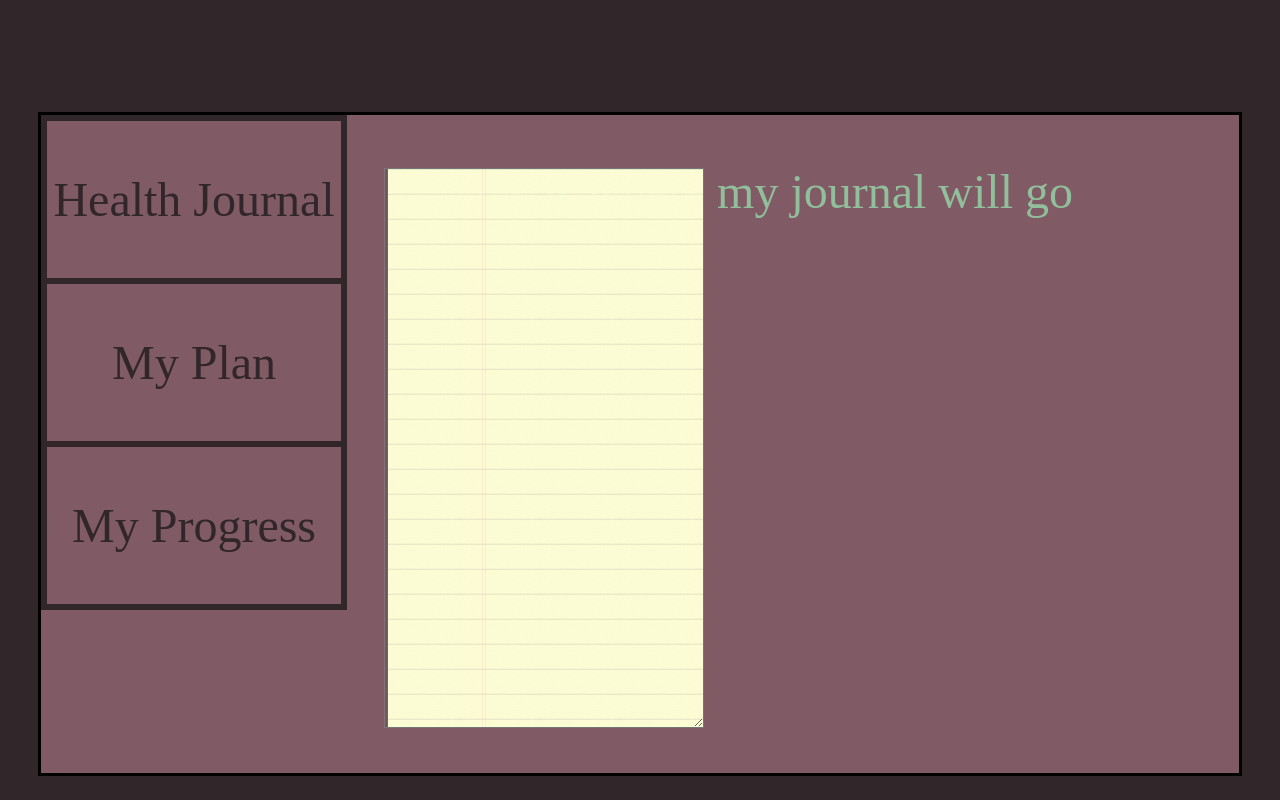
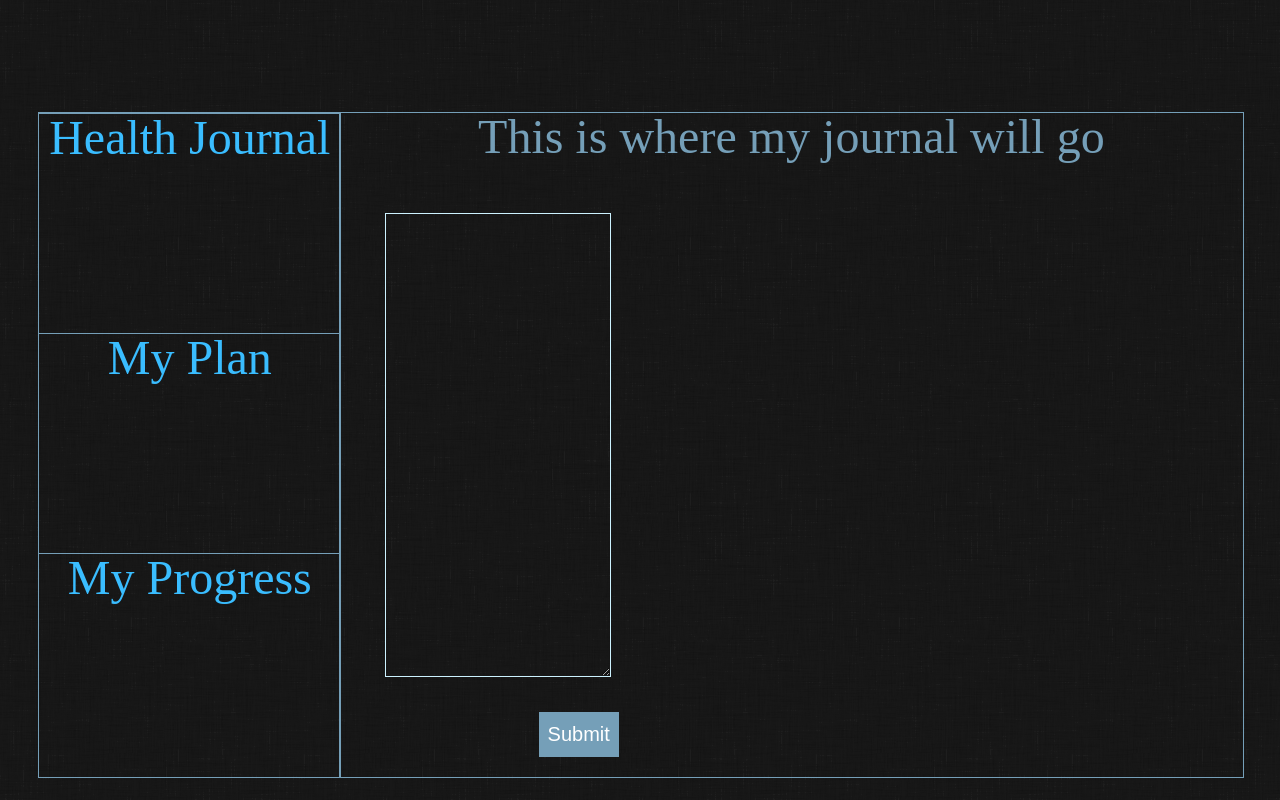
Before and after one commit to vibhar/health-app, a plain HTML site: page static/index.html in a window 1280 px wide. Drawn offline with nearby package versions, Linux system fonts and the light colour scheme; no server answers.

Commit message:
Fixed style

```diff
--- a/static/css/style.css
+++ b/static/css/style.css
@@ -1,14 +1,11 @@
 body {
-	background-color: #31262A;
+	background: url('../img/linen.png');
 	font-style: Lato;
-	font-weight: italic;
 	font-size: 48px;
 }
 
 .transbox {
-	background-color: #805A65;
-	border:3px solid black;
-	position: absolute;
+	position: fixed;
 	top:14%;
 	bottom:3%;
 	left:3%;
@@ -16,50 +13,74 @@ body {
 }
 
 .sidebar {
-	background-color: #805A65;
-	color: #31262A;
-	left: 5%;
+	position: relative;
+	color: #3ABDFF;
 	text-align: center;
  	width: 25%;
- 	border: 3px solid #31262A;
+ 	height: 100%;
+ 	border: 1px solid #759FB8;
 }
 
 li {
-	border: 3px solid #31262A;
+	position: relative;
+	border-top: 1px solid #759FB8;
 	vertical-align: center;
-	padding-top: 55px;
-	padding-bottom: 54px;
+	width: 100%;
+	height: 33%;
 }
 
 li:hover {
-	background-color: #9D7A7E;
+	background-color: #CCF2FF;
+	color: #3ABDFF;
 }
 
 #clicked {
-  background-color: #9D7A7E;
+  background-color: #CCF2FF;
 }
 
 .data {
-  color: #91BF9B;
-  width: 70%;
+  position: relative;
+  border: 1px solid #759FB8;
+  color: #759FB8;
+  top:0%;
+  left:25%;
+  width: 75%;
+  height: 100%;
   position: absolute;
-  top: 5%;
-  right: 5%;
   text-align: center;
-  padding-top: 20px;
+}
+
+textarea + .button {
+	font-size: 20px;
+	color: #FFF;
+	background-color: #759FB8;
+	position: absolute;
+	height: 45px;
+	width: 80px;
+	bottom: 3%;
+ 	left: 22%;
+	vertical-align: 10px;
+	border: none;
+}
+
+.button:hover {
+	background-color: #3ABDFF;
 }
 
 .data textarea {
- background: url(../img/notebook.png) repeat-y;
- position: fixed;
- left: 30%;
+ background: url(../img/linen.png) repeat-y;
+ position: absolute;
+ top: 15%;
+ left: 5%;
  width: 25%;
  height: 70%;
  font: normal 14px lato;
  line-height: 25px;
+ border-color: #CCF2FF;
+ color: #CCF2FF;
 }
 
-td{
+td {
     position: relative;
     width: 75px;
     height: 50px;
@@ -68,13 +89,13 @@ td{
     text-align: center;
 }
 
-td div{
+td div {
     position: absolute;
     top: 0;
     left: 0;
     font-size: 15px;
 }
 
-table{
+table {
     border: 5px solid;
 }
--- a/static/index.html
+++ b/static/index.html
@@ -14,8 +14,11 @@
 			<ul>
 		</div>
 		<div class="data" id="healthJournalScreen">
-			<textarea>
-			</textarea>
+			<form id="journalentry">
+				<textarea>
+				</textarea>
+				<input class="button" type="submit" value="Submit">
+			</form>
 			This is where my journal will go
 		</div>
 		<div class="data" id="myPlanScreen" style="display: none">
```
Also changed, not shown: static/img/linen.png (added).
